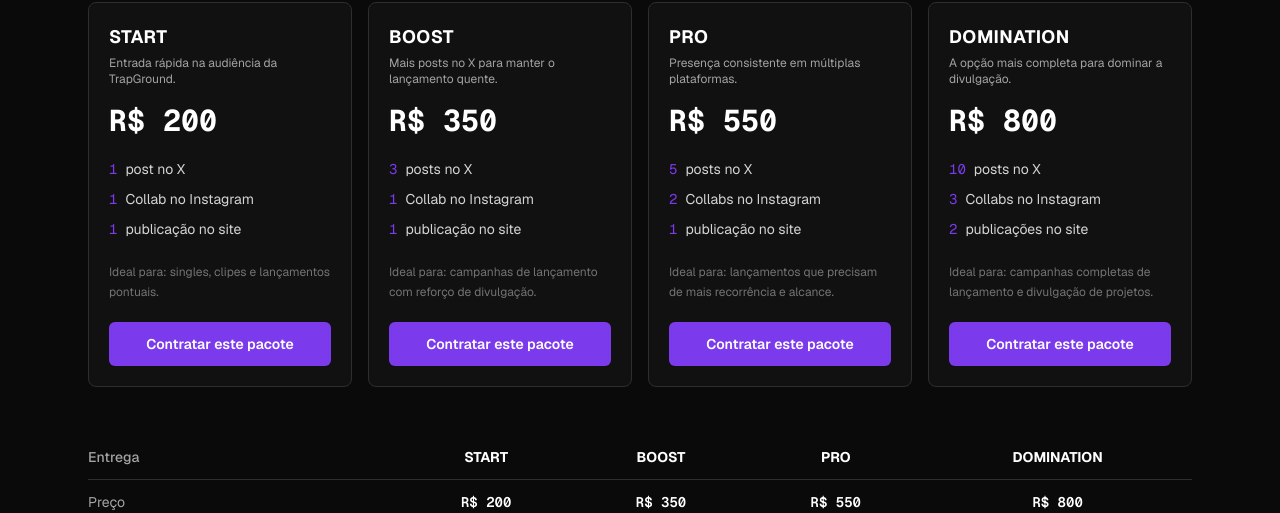
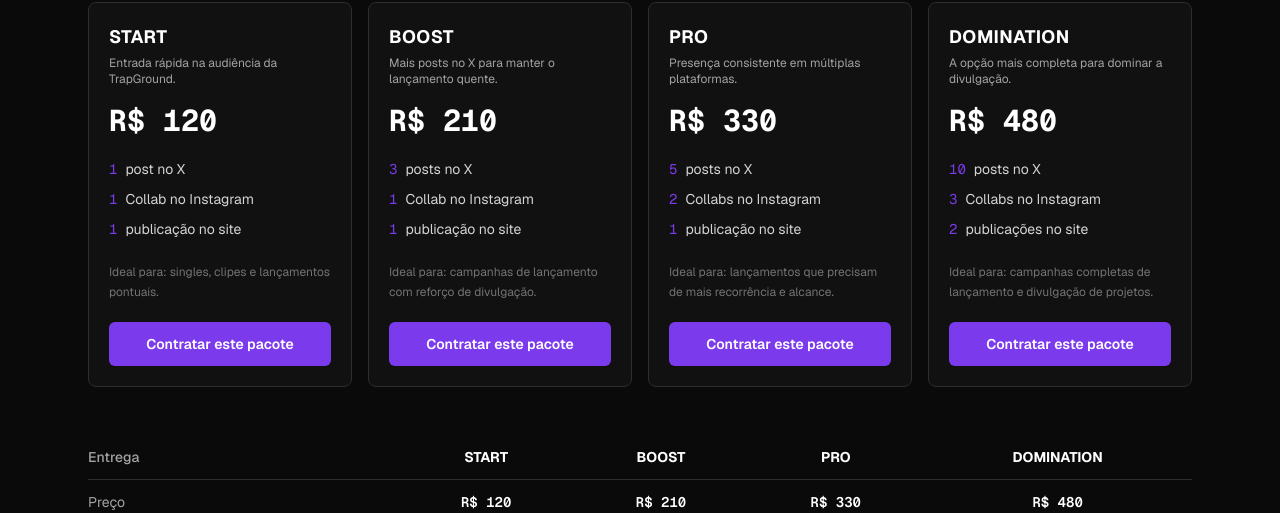
Before and after one commit to ptr9991/trapground-comercial, a Next.js app: page / in a window 1280 px wide. Shown: the part 287-800 px from the top of the page. Built offline with nearby package versions, Linux system fonts and the light colour scheme.

Commit message:
Add 40% discount fields to packages

```diff
--- a/src/data/packages.ts
+++ b/src/data/packages.ts
@@ -5,6 +5,9 @@
   name: string;
   price: number;
   priceFormatted: string;
+  originalPrice: number;
+  originalPriceFormatted: string;
+  discountPercent: number;
   xPosts: number;
   igCollabs: number;
   sitePubs: number;
@@ -12,12 +15,17 @@
   description: string;
 }
 
+export const DISCOUNT_PERCENT = 40;
+
 export const PACKAGES: Package[] = [
   {
     id: "start",
     name: "START",
-    price: 200,
-    priceFormatted: "R$ 200",
+    originalPrice: 200,
+    originalPriceFormatted: "R$ 200",
+    price: 120,
+    priceFormatted: "R$ 120",
+    discountPercent: DISCOUNT_PERCENT,
     xPosts: 1,
     igCollabs: 1,
     sitePubs: 1,
@@ -27,8 +35,11 @@
   {
     id: "boost",
     name: "BOOST",
-    price: 350,
-    priceFormatted: "R$ 350",
+    originalPrice: 350,
+    originalPriceFormatted: "R$ 350",
+    price: 210,
+    priceFormatted: "R$ 210",
+    discountPercent: DISCOUNT_PERCENT,
     xPosts: 3,
     igCollabs: 1,
     sitePubs: 1,
@@ -38,8 +49,11 @@
   {
     id: "pro",
     name: "PRO",
-    price: 550,
-    priceFormatted: "R$ 550",
+    originalPrice: 550,
+    originalPriceFormatted: "R$ 550",
+    price: 330,
+    priceFormatted: "R$ 330",
+    discountPercent: DISCOUNT_PERCENT,
     xPosts: 5,
     igCollabs: 2,
     sitePubs: 1,
@@ -49,8 +63,11 @@
   {
     id: "domination",
     name: "DOMINATION",
-    price: 800,
-    priceFormatted: "R$ 800",
+    originalPrice: 800,
+    originalPriceFormatted: "R$ 800",
+    price: 480,
+    priceFormatted: "R$ 480",
+    discountPercent: DISCOUNT_PERCENT,
     xPosts: 10,
     igCollabs: 3,
     sitePubs: 2,
@@ -58,3 +75,16 @@
     description: "A opção mais completa para dominar a divulgação.",
   },
 ];
+
+export function estimateCustomPrice(
+  xPosts: number,
+  igCollabs: number,
+  sitePubs: number
+) {
+  const list = xPosts * 50 + igCollabs * 80 + sitePubs * 70;
+  const discounted = Math.round(list * (1 - DISCOUNT_PERCENT / 100));
+  return {
+    list,
+    discounted: Math.max(discounted, 0),
+  };
+}
```
